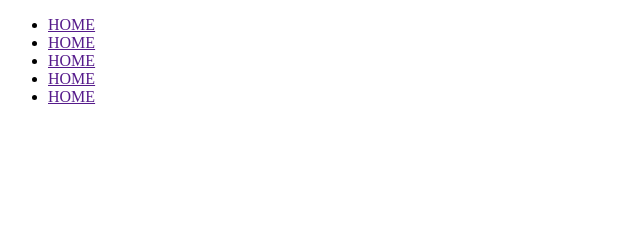
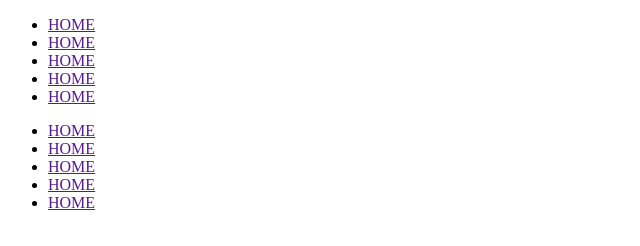
Before and after one commit to RoktimSazib/codingavatar, a plain HTML site: page index.html in a window 1280 px wide. Shown: the whole page, without its empty margins (0-640 px from the left). Drawn offline with Linux system fonts and the light colour scheme.

Commit message:
section tag added

```diff
--- a/index.html
+++ b/index.html
@@ -16,5 +16,14 @@
 			<li><a href="">HOME</a></li>
 		</ul>
 	</div>
+	<section>
+		<ul>
+			<li><a href="">HOME</a></li>
+			<li><a href="">HOME</a></li>
+			<li><a href="">HOME</a></li>
+			<li><a href="">HOME</a></li>
+			<li><a href="">HOME</a></li>
+		</ul>
+	</section>
 </body>
 </html>
```
